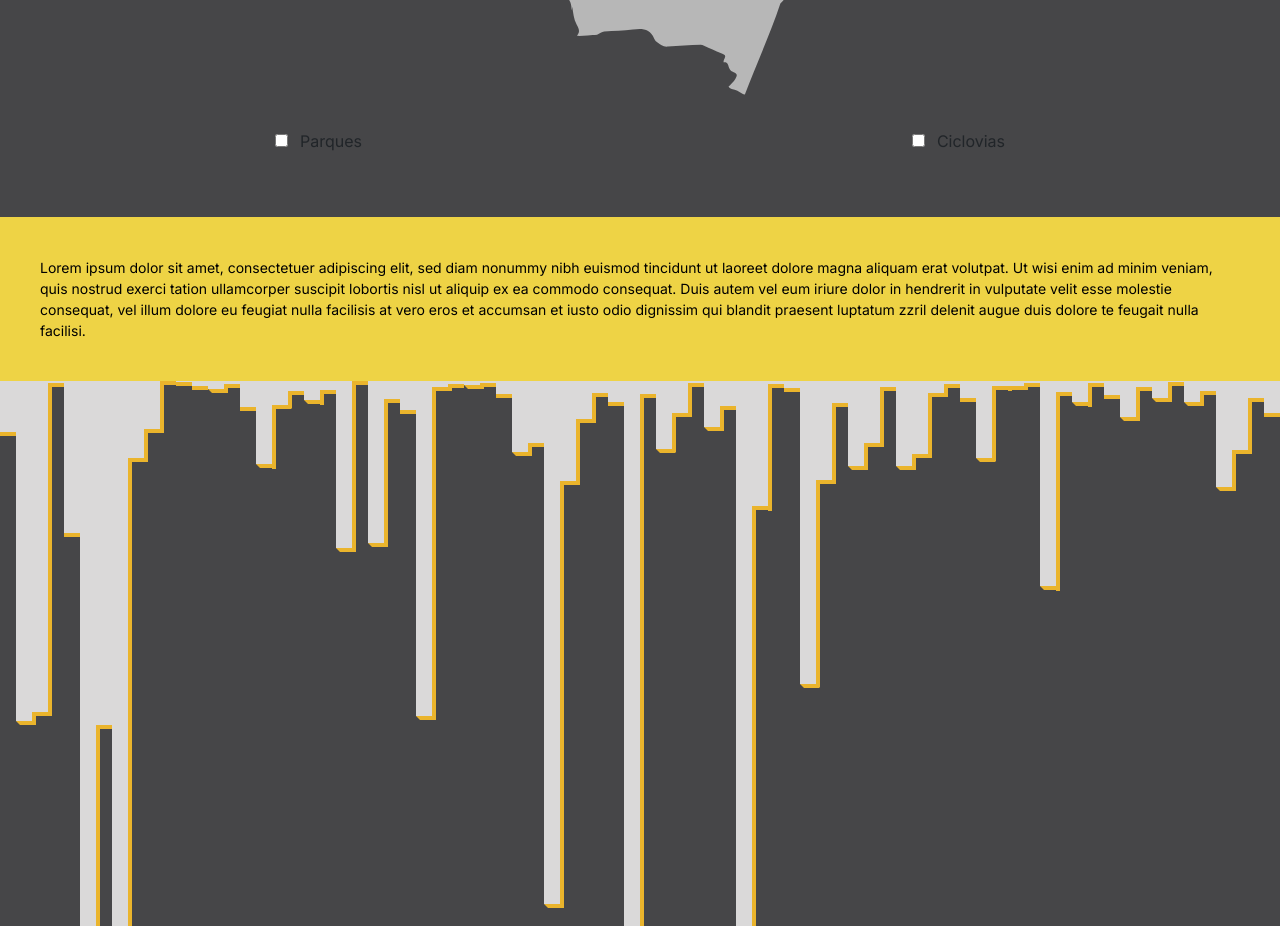
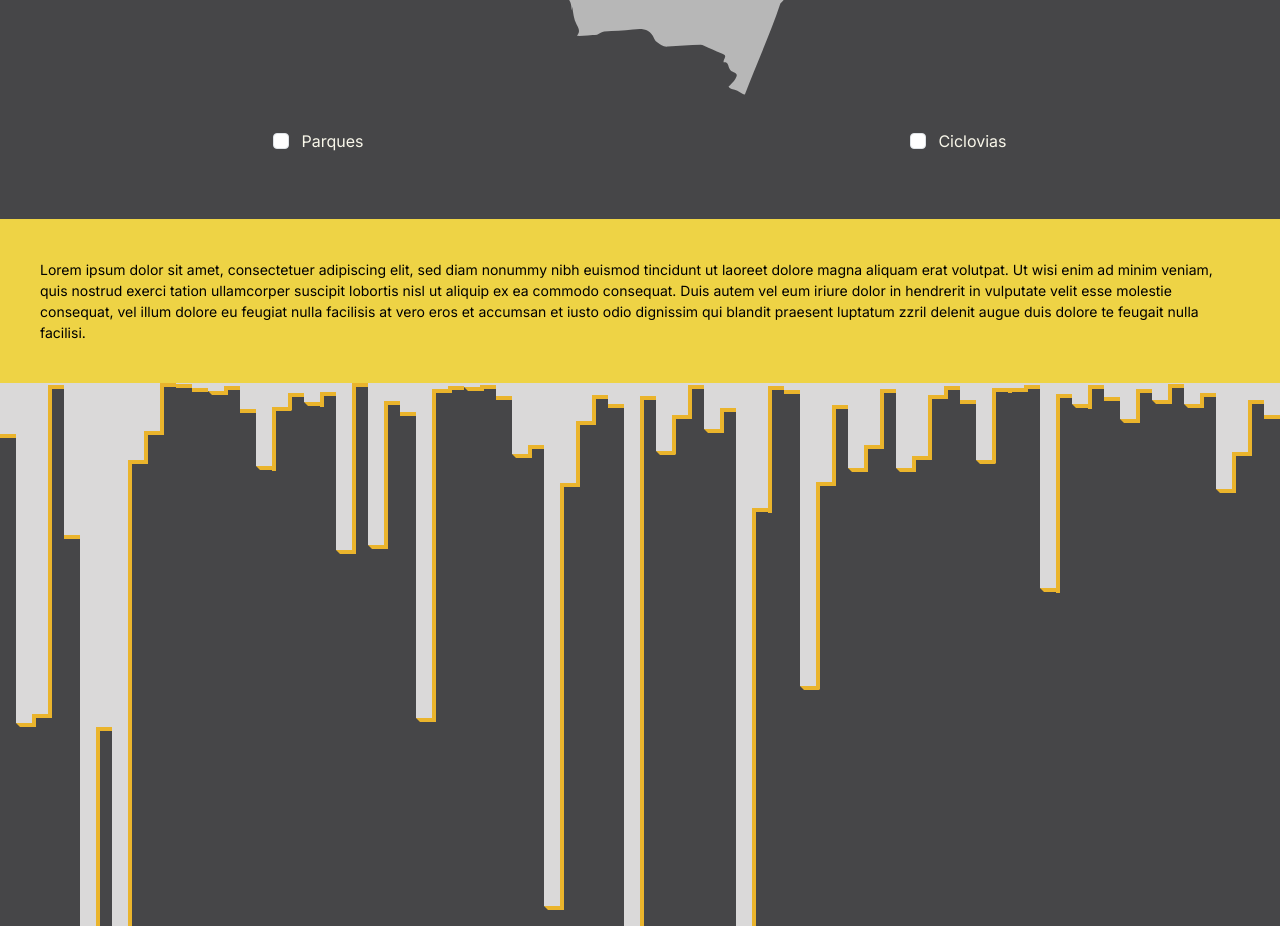
Before and after one commit to MarvinM7/quimica_da_cidade, a Next.js app: page / in a window 1280 px wide. Shown: the part 1960-2886 px from the top of the page. Built offline with nearby package versions, Linux system fonts and the light colour scheme.

Commit message:
feat: mudança da cor do checkbox para acompanhar a cor da página

```diff
--- a/components/Map/Map.module.css
+++ b/components/Map/Map.module.css
@@ -36,8 +36,21 @@
 .checkBox {
   cursor: pointer;
   margin-right: 12px;
+  outline: #EED345 !important;
+}
+
+.formCheckInput:checked {
+  background-color: #EED345 !important;
+  border-color: #EED345 !important;
+}
+
+.formCheckInput:focus {
+  border-color: #efd345 !important;
+  box-shadow: 0 0 0 .25rem rgba(239, 211, 69, 0.25) !important;
+  ;
 }
 
 .checkBoxLabel {
   cursor: pointer;
+  color: #F9F7EA;
 }
--- a/components/Map/index.tsx
+++ b/components/Map/index.tsx
@@ -292,14 +292,14 @@ const Map = () => {
       </div>
 
       <div className={styles.checkBoxContainer}>
-        <div>
-          <input className={styles.checkBox} type="checkbox" id='parks' checked={showParks} onChange={(e) => setShowParks(e.target.checked)} />
-          <label className={styles.checkBoxLabel} htmlFor='parks' >Parques</label>
+        <div className={"form-check"}>
+          <input className={`${'form-check-input'} ${styles.checkBox} ${styles.formCheckInput}`} type="checkbox" id="parks" checked={showParks} onChange={(e) => setShowParks(e.target.checked)} />
+          <label className={`${'form-check-label'} ${styles.checkBoxLabel}`} htmlFor="parks">Parques</label>
         </div>
 
-        <div>
-          <input className={styles.checkBox} type="checkbox" id='cyclePaths' checked={showCyclePaths} onChange={(e) => setShowCyclePaths(e.target.checked)} />
-          <label className={styles.checkBoxLabel} htmlFor='cyclePaths' >Ciclovias</label>
+        <div className={"form-check"}>
+          <input className={`${'form-check-input'} ${styles.checkBox} ${styles.formCheckInput}`} type="checkbox" id="cyclePaths" checked={showCyclePaths} onChange={(e) => setShowCyclePaths(e.target.checked)} />
+          <label className={`${'form-check-label'} ${styles.checkBoxLabel}`} htmlFor="cyclePaths">Ciclovias</label>
         </div>
       </div>
     </>
```
